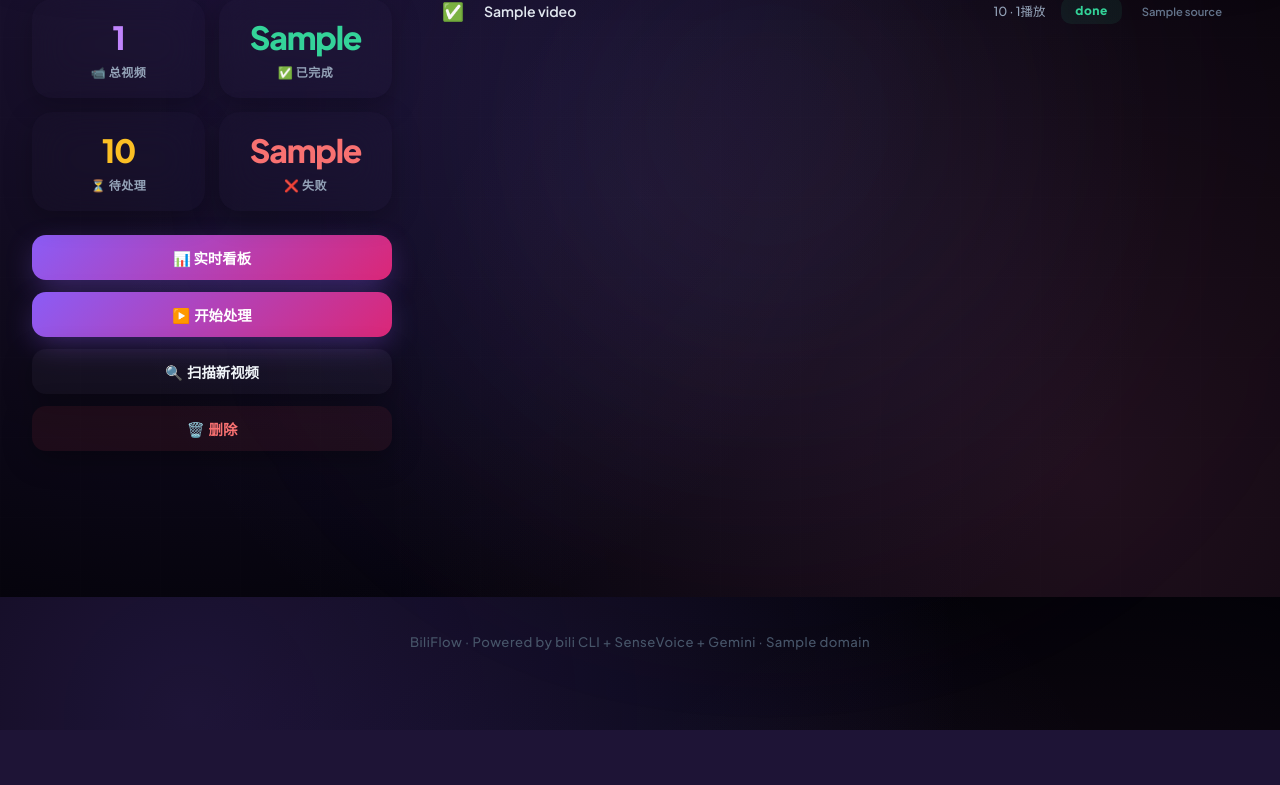
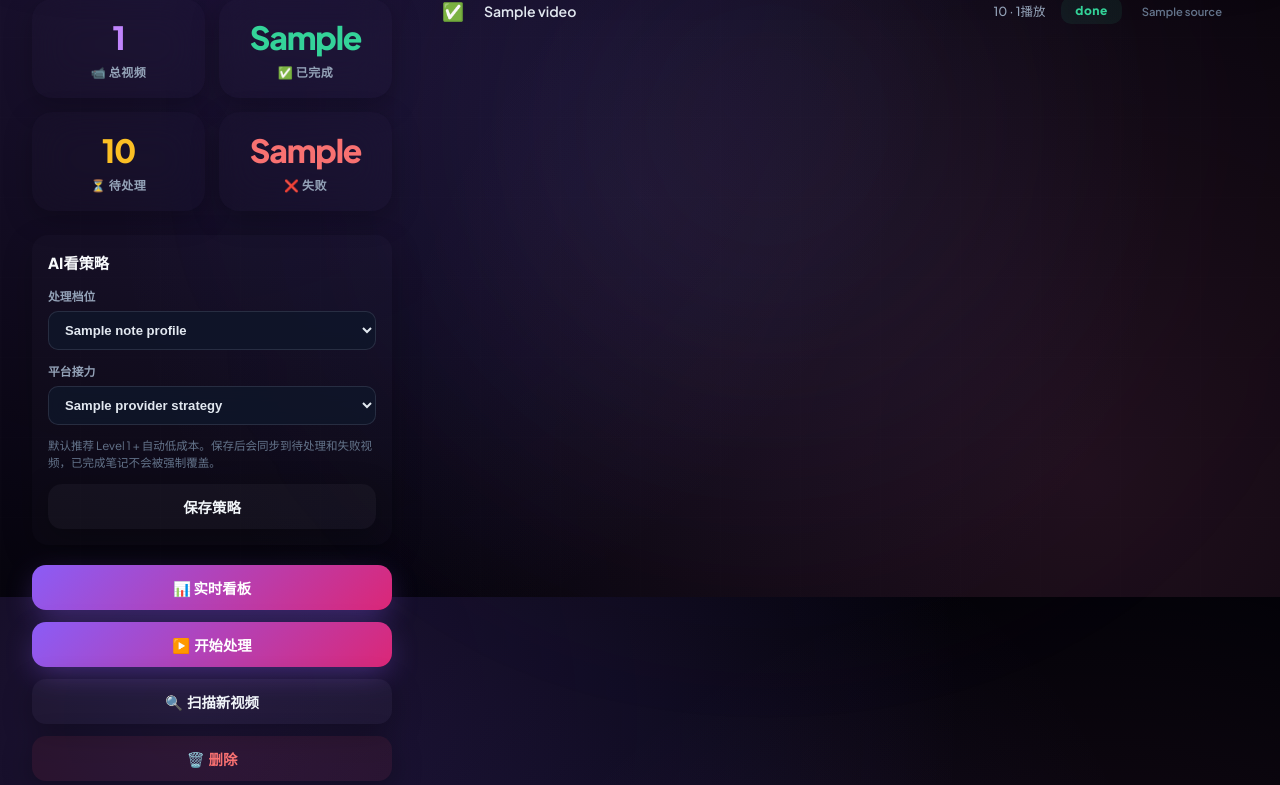
Before and after one commit to huaiyinx/biliflow, a FastAPI app: template app/templates/project.html in a window 1280 px wide. Shown: the part 203-988 px from the top of the page. Before the commit the page ends 933 px from the top, so only its background shows below. Run offline with FastAPI, Linux system fonts and the light colour scheme; the template is opened without the code that fills it: most values are stand-ins (such as "Sample title", 1, 10 or a date in 2020); parts of the project's set-up code (start-up, migrations or seed data) failed here and were passed over.

Commit message:
feat: add ai watch routing options

```diff
--- a/app/main.py
+++ b/app/main.py
@@ -39,6 +39,31 @@ from pipeline import process_document_pipeline
 
 app = FastAPI(title="BiliFlow", version="1.0.0")
 
+NOTE_PROFILES = {
+    "ai_watch_l0": "字幕版",
+    "ai_watch_l1": "字幕+关键帧OCR",
+    "ai_watch_l2": "字幕+OCR+关键帧视觉",
+    "ai_watch_l3": "全视频理解",
+}
+
+PROVIDER_STRATEGIES = {
+    "auto_low_cost": "自动低成本",
+    "bili_free_first": "B站免费优先",
+    "gemini_youtube_first": "YouTube Gemini优先",
+    "baidu_qianfan_first": "百度千帆优先",
+    "manual": "手动/暂不自动选择",
+}
+
+
+def normalize_note_profile(value: str | None) -> str:
+    value = (value or "ai_watch_l1").strip()
+    return value if value in NOTE_PROFILES else "ai_watch_l1"
+
+
+def normalize_provider_strategy(value: str | None) -> str:
+    value = (value or "auto_low_cost").strip()
+    return value if value in PROVIDER_STRATEGIES else "auto_low_cost"
+
 # 静态文件 + 模板
 os.makedirs("/app/static", exist_ok=True)
 os.makedirs("/app/templates", exist_ok=True)
@@ -75,6 +100,8 @@ async def index(request: Request):
         "request": request,
         "ups": ups,
         "domain": config.DOMAIN,
+        "note_profiles": NOTE_PROFILES,
+        "provider_strategies": PROVIDER_STRATEGIES,
     })
 
 
@@ -84,6 +111,8 @@ async def add_page(request: Request):
     return templates.TemplateResponse("add.html", {
         "request": request,
         "domain": config.DOMAIN,
+        "note_profiles": NOTE_PROFILES,
+        "provider_strategies": PROVIDER_STRATEGIES,
     })
 
 
@@ -117,6 +146,8 @@ async def project_page(request: Request, up_name: str):
         "videos": videos,
         "progress": progress,
         "domain": config.DOMAIN,
+        "note_profiles": NOTE_PROFILES,
+        "provider_strategies": PROVIDER_STRATEGIES,
     })
 
 
@@ -200,9 +231,16 @@ async def api_list_ups():
 
 
 @app.post("/api/up")
-async def api_add_up(url: str = Form(...), background_tasks: BackgroundTasks = None):
+async def api_add_up(
+    url: str = Form(...),
+    note_profile: str = Form("ai_watch_l1"),
+    provider_strategy: str = Form("auto_low_cost"),
+    background_tasks: BackgroundTasks = None,
+):
     """添加 UP主"""
     input_str = url.strip()
+    note_profile = normalize_note_profile(note_profile)
+    provider_strategy = normalize_provider_strategy(provider_strategy)
     uid = None
 
     bvid = extract_bvid_from_url(input_str)
@@ -226,18 +264,18 @@ async def api_add_up(url: str = Form(...), background_tasks: BackgroundTasks = N
             if existing:
                 up_id = existing["id"]
                 db.execute(
-                    "UPDATE up_masters SET name = ?, avatar = COALESCE(NULLIF(?, ''), avatar) WHERE id = ?",
-                    (name, avatar, up_id),
+                    "UPDATE up_masters SET name = ?, avatar = COALESCE(NULLIF(?, ''), avatar), note_profile = ?, provider_strategy = ? WHERE id = ?",
+                    (name, avatar, note_profile, provider_strategy, up_id),
                 )
             else:
                 db.execute(
-                    "INSERT INTO up_masters (uid, name, avatar, status) VALUES (?,?,?,'idle')",
-                    (uid, name, avatar),
+                    "INSERT INTO up_masters (uid, name, avatar, status, note_profile, provider_strategy) VALUES (?,?,?,'idle',?,?)",
+                    (uid, name, avatar, note_profile, provider_strategy),
                 )
                 up_id = db.execute("SELECT last_insert_rowid()").fetchone()[0]
 
             existing_video = db.execute(
-                "SELECT id, status, title, note_path, note_file FROM videos WHERE up_id = ? AND bvid = ?",
+                "SELECT id, status, title, note_path, note_file, note_profile, provider_strategy FROM videos WHERE up_id = ? AND bvid = ?",
                 (up_id, bvid),
             ).fetchone()
 
@@ -247,6 +285,8 @@ async def api_add_up(url: str = Form(...), background_tasks: BackgroundTasks = N
                 "title": existing_video["title"] or video["title"],
                 "note_path": existing_video["note_path"],
                 "note_file": existing_video["note_file"],
+                "note_profile": existing_video["note_profile"] or note_profile,
+                "provider_strategy": existing_video["provider_strategy"] or provider_strategy,
             }]
         else:
             shell_notes = create_shell_notes_batch(name, uid, up_id, [video])
@@ -299,8 +339,8 @@ async def api_add_up(url: str = Form(...), background_tasks: BackgroundTasks = N
         if existing:
             # 已存在，顺手刷新名称/头像，再扫描新视频
             db.execute(
-                "UPDATE up_masters SET name = ?, avatar = COALESCE(NULLIF(?, ''), avatar) WHERE id = ?",
-                (name, avatar, existing["id"]),
+                "UPDATE up_masters SET name = ?, avatar = COALESCE(NULLIF(?, ''), avatar), note_profile = ?, provider_strategy = ? WHERE id = ?",
+                (name, avatar, note_profile, provider_strategy, existing["id"]),
             )
             known = set(
                 r[0] for r in db.execute(
@@ -342,8 +382,8 @@ async def api_add_up(url: str = Form(...), background_tasks: BackgroundTasks = N
 
         # 新 UP主
         db.execute(
-            "INSERT INTO up_masters (uid, name, avatar, status) VALUES (?,?,?,'scanning')",
-            (uid, name, avatar),
+            "INSERT INTO up_masters (uid, name, avatar, status, note_profile, provider_strategy) VALUES (?,?,?,'scanning',?,?)",
+            (uid, name, avatar, note_profile, provider_strategy),
         )
         up_id = db.execute("SELECT last_insert_rowid()").fetchone()[0]
 
@@ -427,7 +467,7 @@ async def api_process_up(up_name: str):
 
         # 获取所有 pending 视频
         videos = db.execute(
-            "SELECT bvid, title, note_path, note_file FROM videos WHERE up_id = ? AND status = 'pending'",
+            "SELECT bvid, title, note_path, note_file, note_profile, provider_strategy FROM videos WHERE up_id = ? AND status = 'pending'",
             (up["id"],),
         ).fetchall()
 
@@ -439,6 +479,7 @@ async def api_process_up(up_name: str):
 
     video_list = [
         {"bvid": v["bvid"], "title": v["title"], "note_path": v["note_path"]}
+        | {"note_profile": v["note_profile"] or up["note_profile"], "provider_strategy": v["provider_strategy"] or up["provider_strategy"]}
         for v in videos
     ]
 
@@ -483,6 +524,51 @@ async def api_get_progress(up_name: str):
     }
 
 
+@app.post("/api/up/{up_name}/settings")
+async def api_update_up_settings(
+    up_name: str,
+    note_profile: str = Form(...),
+    provider_strategy: str = Form(...),
+    apply_pending: str = Form("1"),
+):
+    """更新 UP 主默认 AI看策略，并可同步到未处理视频。"""
+    note_profile = normalize_note_profile(note_profile)
+    provider_strategy = normalize_provider_strategy(provider_strategy)
+    should_apply_pending = str(apply_pending).lower() not in {"0", "false", "no", "off"}
+
+    with get_db() as db:
+        up = db.execute(
+            "SELECT * FROM up_masters WHERE name = ?", (up_name,)
+        ).fetchone()
+        if not up:
+            raise HTTPException(404, "UP主不存在")
+
+        db.execute(
+            "UPDATE up_masters SET note_profile = ?, provider_strategy = ? WHERE id = ?",
+            (note_profile, provider_strategy, up["id"]),
+        )
+
+        changed = 0
+        if should_apply_pending:
+            cur = db.execute(
+                """
+                UPDATE videos
+                   SET note_profile = ?, provider_strategy = ?
+                 WHERE up_id = ?
+                   AND status IN ('pending', 'fail', 'failed')
+                """,
+                (note_profile, provider_strategy, up["id"]),
+            )
+            changed = cur.rowcount or 0
+
+    return {
+        "status": "ok",
+        "note_profile": note_profile,
+        "provider_strategy": provider_strategy,
+        "pending_updated": changed,
+    }
+
+
 @app.delete("/api/up/{up_name}")
 async def api_delete_up(up_name: str):
     """删除 UP主（保留笔记文件）"""
@@ -509,7 +595,7 @@ async def api_retry_failed(up_name: str):
             raise HTTPException(404, "UP主不存在")
 
         failed = db.execute(
-            "SELECT bvid, title, note_path FROM videos WHERE up_id = ? AND status IN ('fail', 'failed')",
+            "SELECT bvid, title, note_path, note_profile, provider_strategy FROM videos WHERE up_id = ? AND status IN ('fail', 'failed')",
             (up["id"],),
         ).fetchall()
 
@@ -521,6 +607,7 @@ async def api_retry_failed(up_name: str):
 
     video_list = [
         {"bvid": v["bvid"], "title": v["title"], "note_path": v["note_path"]}
+        | {"note_profile": v["note_profile"] or up["note_profile"], "provider_strategy": v["provider_strategy"] or up["provider_strategy"]}
         for v in failed
     ]
 
--- a/app/templates/project.html
+++ b/app/templates/project.html
@@ -39,6 +39,27 @@
 .stat-card .label{font-size:.75rem;color:#94a3b8;margin-top:6px;font-weight:600;letter-spacing:0.5px}
 
 .action-bar{display:flex;gap:12px;margin-bottom:24px;flex-wrap:wrap}
+.settings-card{
+  background:rgba(255,255,255,.015);
+  border-radius:16px;
+  padding:16px;
+  margin-bottom:20px;
+  box-shadow:0 10px 30px rgba(0,0,0,.22);
+}
+.settings-card h3{font-size:.95rem;color:#f8fafc;margin:0 0 14px;font-weight:800}
+.settings-field{margin-bottom:12px}
+.settings-field label{display:block;color:#94a3b8;font-size:.74rem;font-weight:700;margin-bottom:7px}
+.settings-select{
+  width:100%;
+  background:rgba(15,23,42,.82);
+  color:#e2e8f0;
+  border:1px solid rgba(148,163,184,.18);
+  border-radius:10px;
+  padding:10px 12px;
+  font-size:.82rem;
+  font-weight:650;
+}
+.settings-help{color:#64748b;font-size:.72rem;line-height:1.5;margin:8px 0 12px}
 .video-list-container{
   padding: 10px 0;
 }
@@ -144,6 +165,28 @@
       <div class="stat-card"><div class="num" style="color:#f87171">{{ up.failed_videos }}</div><div class="label">❌ 失败</div></div>
     </div>
 
+    <div class="settings-card">
+      <h3>AI看策略</h3>
+      <div class="settings-field">
+        <label>处理档位</label>
+        <select id="noteProfileSelect" class="settings-select">
+          {% for value, label in note_profiles.items() %}
+          <option value="{{ value }}" {% if up.note_profile == value %}selected{% endif %}>{{ label }}</option>
+          {% endfor %}
+        </select>
+      </div>
+      <div class="settings-field">
+        <label>平台接力</label>
+        <select id="providerStrategySelect" class="settings-select">
+          {% for value, label in provider_strategies.items() %}
+          <option value="{{ value }}" {% if up.provider_strategy == value %}selected{% endif %}>{{ label }}</option>
+          {% endfor %}
+        </select>
+      </div>
+      <div class="settings-help">默认推荐 Level 1 + 自动低成本。保存后会同步到待处理和失败视频，已完成笔记不会被强制覆盖。</div>
+      <button class="btn btn-secondary" style="width:100%" onclick="saveAiWatchSettings('{{ up.name }}')">保存策略</button>
+    </div>
+
     <div class="action-bar">
       <a href="/up/{{ up.name }}/dashboard" class="btn btn-primary">📊 实时看板</a>
       {% if up.status != 'processing' and up.status != 'scanning' %}
@@ -180,6 +223,7 @@
         </span>
         <span class="v-title" title="{{ v.title }}">{{ v.title }}</span>
         <span class="v-meta">{{ v.duration }} · {{ v.play_count }}播放</span>
+        {% if v.note_profile %}<span style="color:#a78bfa;font-size:.7rem;font-weight:700;margin-left:4px">{{ note_profiles.get(v.note_profile, v.note_profile) }}</span>{% endif %}
         <span class="tag
           {% if v.status == 'done' or v.status == 'ok' %}tag-done{% elif v.status == 'fail' or v.status == 'failed' %}tag-fail{% elif v.status == 'processing' %}tag-processing{% else %}tag-pending{% endif %}
         ">{{ v.status or 'pending' }}</span>
@@ -205,6 +249,19 @@
 {% block extra_scripts %}
 <script>
 function showStatus(msg){document.getElementById('statusBar').textContent=msg}
+async function saveAiWatchSettings(name){
+  showStatus('保存 AI看策略...');
+  const fd=new FormData();
+  fd.append('note_profile',document.getElementById('noteProfileSelect').value);
+  fd.append('provider_strategy',document.getElementById('providerStrategySelect').value);
+  fd.append('apply_pending','1');
+  try{
+    const r=await fetch(`/api/up/${name}/settings`,{method:'POST',body:fd});
+    const d=await r.json();
+    showStatus(r.ok?`已保存，更新 ${d.pending_updated} 个待处理/失败视频`:'保存失败');
+    if(r.ok)setTimeout(()=>location.reload(),1200);
+  }catch(e){showStatus('保存失败')}
+}
 async function triggerProcess(name){
   showStatus('⏳ 启动处理...');
   try{const r=await fetch(`/api/up/${name}/process`,{method:'POST'});const d=await r.json();
```
Also changed, not shown: app/db.py (+14 -0 lines), app/pipeline.py (+105 -1 lines), app/scheduler.py (+17 -4 lines), app/templates/add.html (+35 -0 lines), 1 other file.
